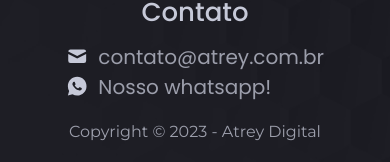
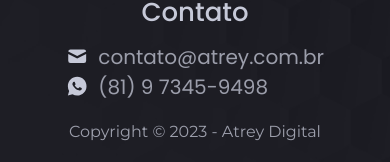
Before and after one commit to jonathan-wanderley/atreydigital-web, a React (Vite) app: page / in a window 390 px wide. Shown: the part 3136-3298 px from the top of the page. Built offline with nearby package versions, Linux system fonts and the light colour scheme.

Commit message:
feat: add phone number

```diff
--- a/src/App.jsx
+++ b/src/App.jsx
@@ -16,7 +16,7 @@
               <li>Sobre nós</li>
               <li>Contato</li>
               </ul>
-              <a href="">
+              <a href="https://wa.me/5581973459498?text=Ol%C3%A1%2C%20gostaria%20de%20informa%C3%A7%C3%B5es%20sobre%20a%20parceria.">
                 Fazer parceria
               </a>
           </nav>
@@ -94,7 +94,7 @@
             <nav>
               <ul>
                 <li> <HiMail size={'1.4em'} color='#C6C9D8' /> <a href="mailto:contato@atrey.com.br" >contato@atrey.com.br</a></li>
-                <li> <RiWhatsappFill size={'1.4em'} color='#C6C9D8' /> <a href="https://www.google.com.br" target={'_blank'}>Nosso whatsapp!</a></li>
+                <li> <RiWhatsappFill size={'1.4em'} color='#C6C9D8' /> <a href="https://www.google.com.br" target={'_blank'}>{ "(81) 9 7345-9498" }</a></li>
               </ul>
             </nav>
             <div className='copyright'>
```
